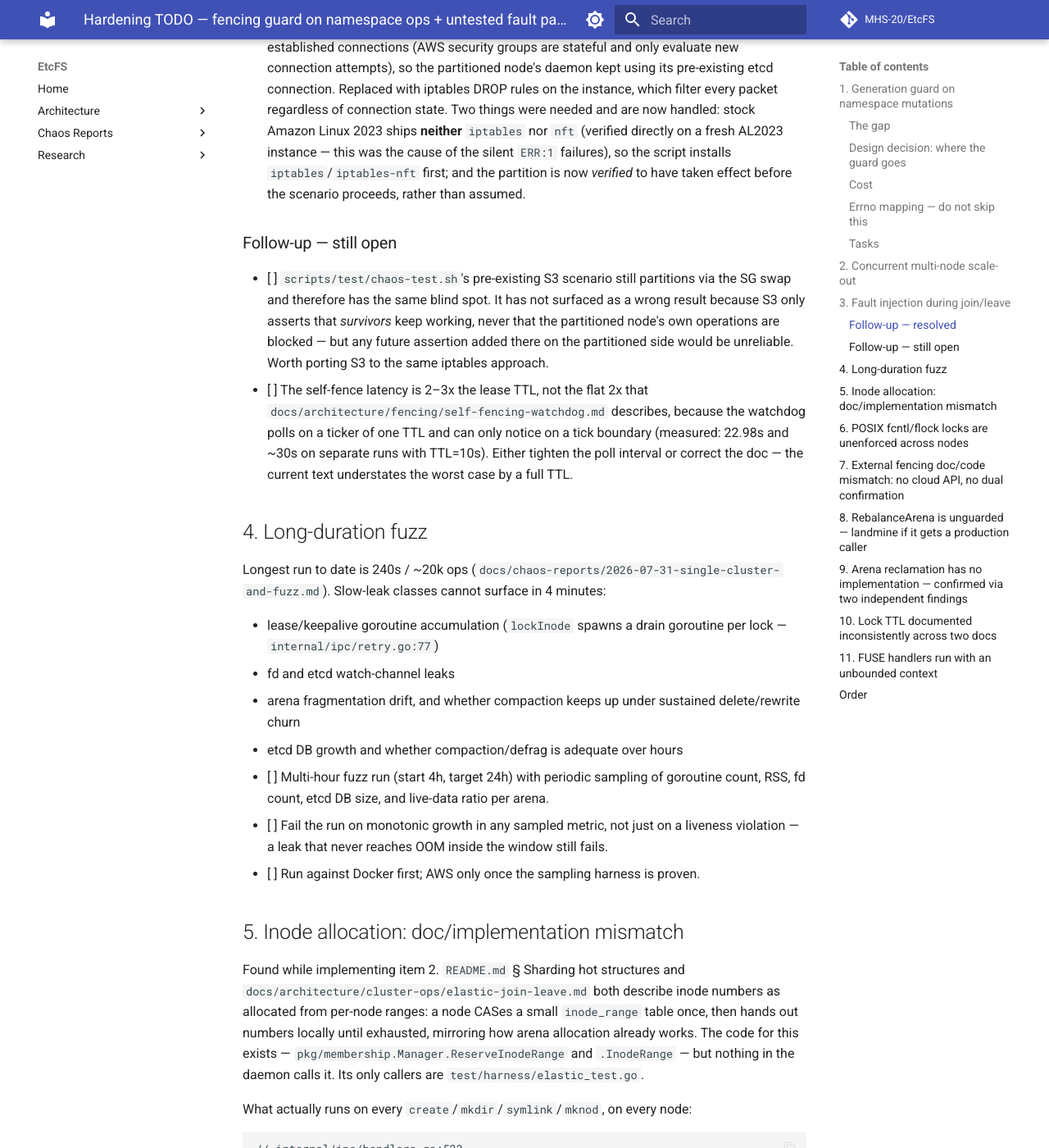
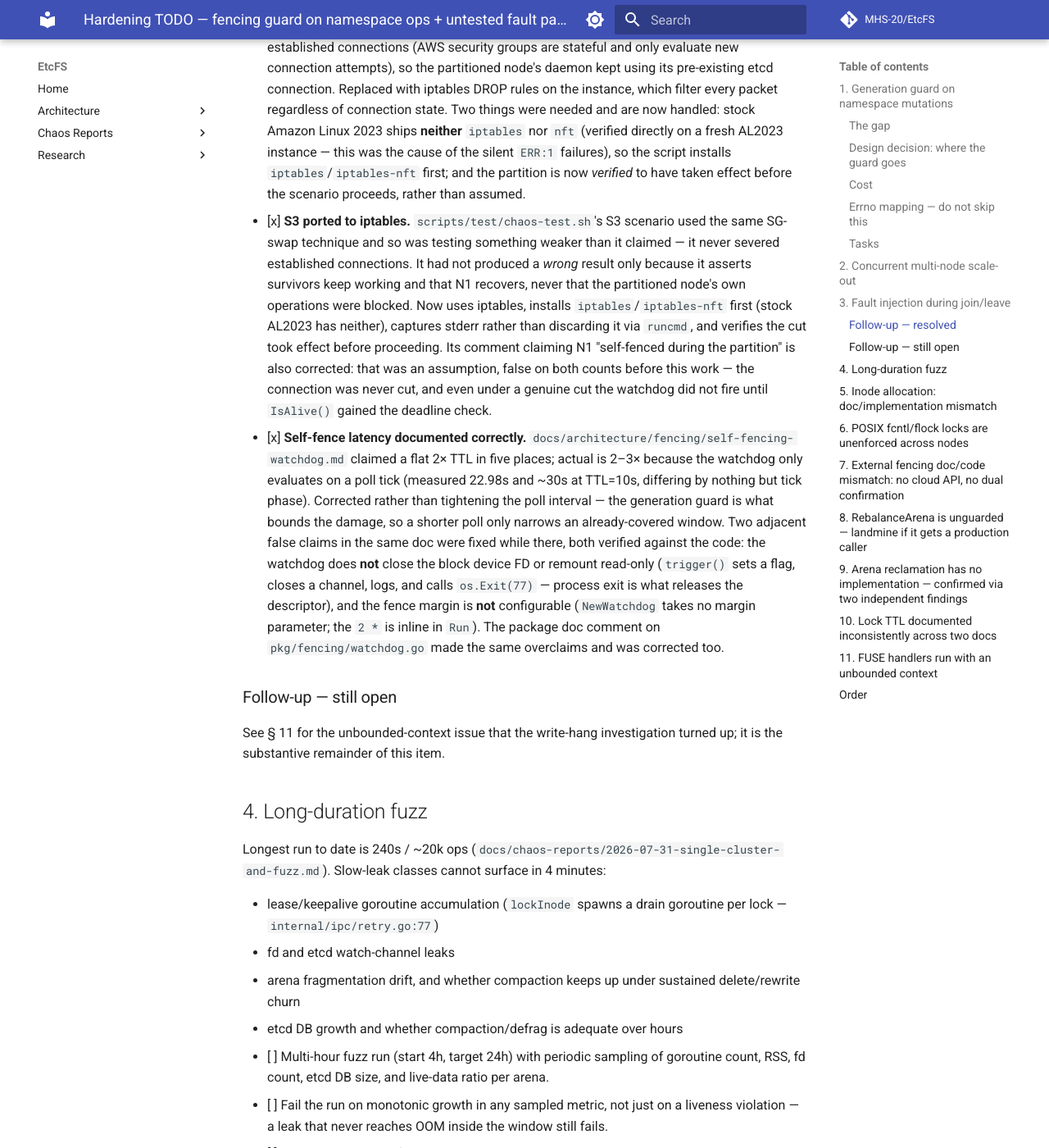
Before and after one commit to MHS-20/EtcFS, an MkDocs documentation site: the page built from docs/TODO-hardening.md, in a window 1280 px wide and 1400 px high, scrolled down 5632 px. Shown: the whole window at 82% size. Built offline with MkDocs 1.6.1 and Material for MkDocs 9.7.7, drawn with Linux system fonts in a browser that asks for light colours; comment, search, counter and statistics services are not loaded.

Commit message:
docs(hardening): marked item 3 doc and S3 follow-ups done

```diff
--- a/docs/TODO-hardening.md
+++ b/docs/TODO-hardening.md
@@ -237,20 +237,37 @@ harness equivalent (they need a real watchdog process / real daemon crash).
       installs `iptables`/`iptables-nft` first; and the partition is now *verified*
       to have taken effect before the scenario proceeds, rather than assumed.
 
+- [x] **S3 ported to iptables.** `scripts/test/chaos-test.sh`'s S3 scenario used
+      the same SG-swap technique and so was testing something weaker than it
+      claimed — it never severed established connections. It had not produced a
+      *wrong* result only because it asserts survivors keep working and that N1
+      recovers, never that the partitioned node's own operations were blocked.
+      Now uses iptables, installs `iptables`/`iptables-nft` first (stock AL2023
+      has neither), captures stderr rather than discarding it via `runcmd`, and
+      verifies the cut took effect before proceeding. Its comment claiming N1
+      "self-fenced during the partition" is also corrected: that was an
+      assumption, false on both counts before this work — the connection was
+      never cut, and even under a genuine cut the watchdog did not fire until
+      `IsAlive()` gained the deadline check.
+- [x] **Self-fence latency documented correctly.**
+      `docs/architecture/fencing/self-fencing-watchdog.md` claimed a flat 2× TTL
+      in five places; actual is 2–3× because the watchdog only evaluates on a
+      poll tick (measured 22.98s and ~30s at TTL=10s, differing by nothing but
+      tick phase). Corrected rather than tightening the poll interval — the
+      generation guard is what bounds the damage, so a shorter poll only narrows
+      an already-covered window. Two adjacent false claims in the same doc were
+      fixed while there, both verified against the code: the watchdog does **not**
+      close the block device FD or remount read-only (`trigger()` sets a flag,
+      closes a channel, logs, and calls `os.Exit(77)` — process exit is what
+      releases the descriptor), and the fence margin is **not** configurable
+      (`NewWatchdog` takes no margin parameter; the `2 *` is inline in `Run`).
+      The package doc comment on `pkg/fencing/watchdog.go` made the same
+      overclaims and was corrected too.
+
 ### Follow-up — still open
 
-- [ ] `scripts/test/chaos-test.sh`'s pre-existing S3 scenario still partitions via
-      the SG swap and therefore has the same blind spot. It has not surfaced as a
-      wrong result because S3 only asserts that *survivors* keep working, never
-      that the partitioned node's own operations are blocked — but any future
-      assertion added there on the partitioned side would be unreliable. Worth
-      porting S3 to the same iptables approach.
-- [ ] The self-fence latency is 2–3x the lease TTL, not the flat 2x that
-      `docs/architecture/fencing/self-fencing-watchdog.md` describes, because the
-      watchdog polls on a ticker of one TTL and can only notice on a tick boundary
-      (measured: 22.98s and ~30s on separate runs with TTL=10s). Either tighten the
-      poll interval or correct the doc — the current text understates the worst
-      case by a full TTL.
+See § 11 for the unbounded-context issue that the write-hang investigation
+turned up; it is the substantive remainder of this item.
 
 ## 4. Long-duration fuzz
 
```
